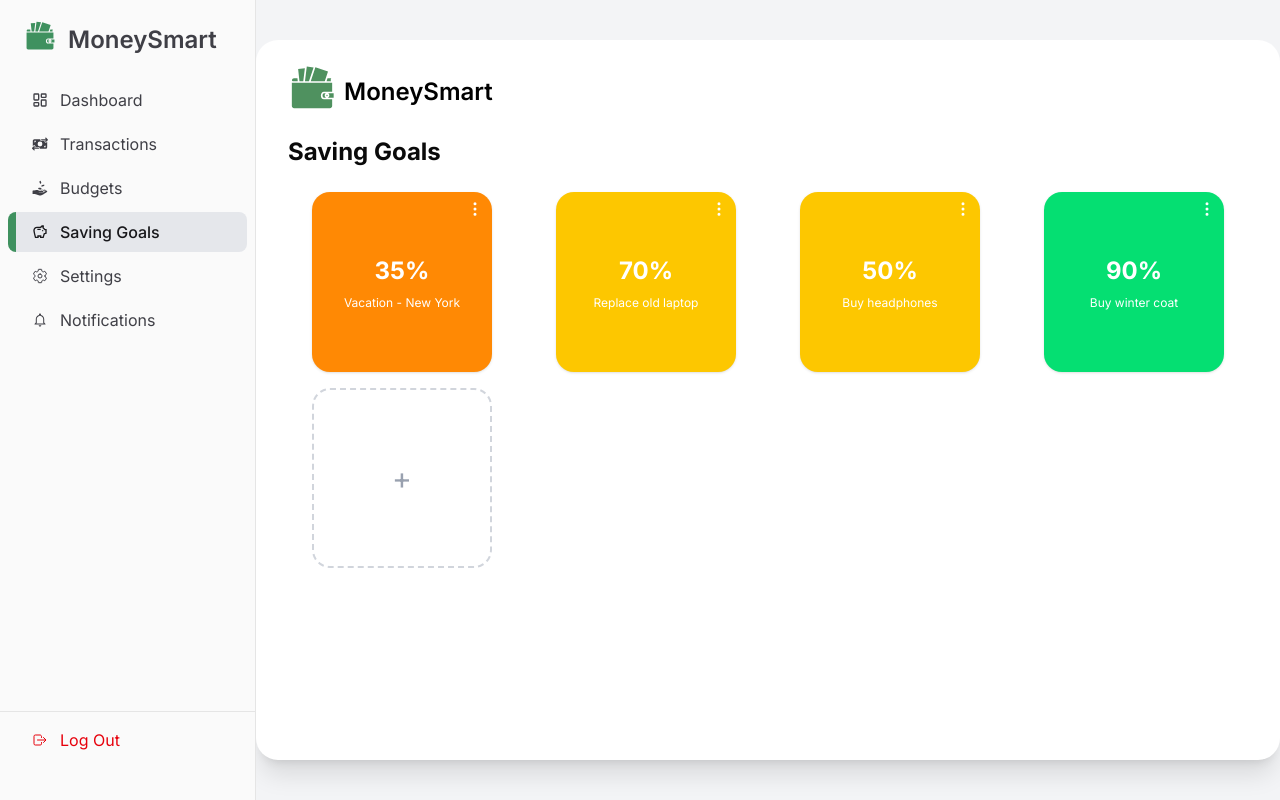
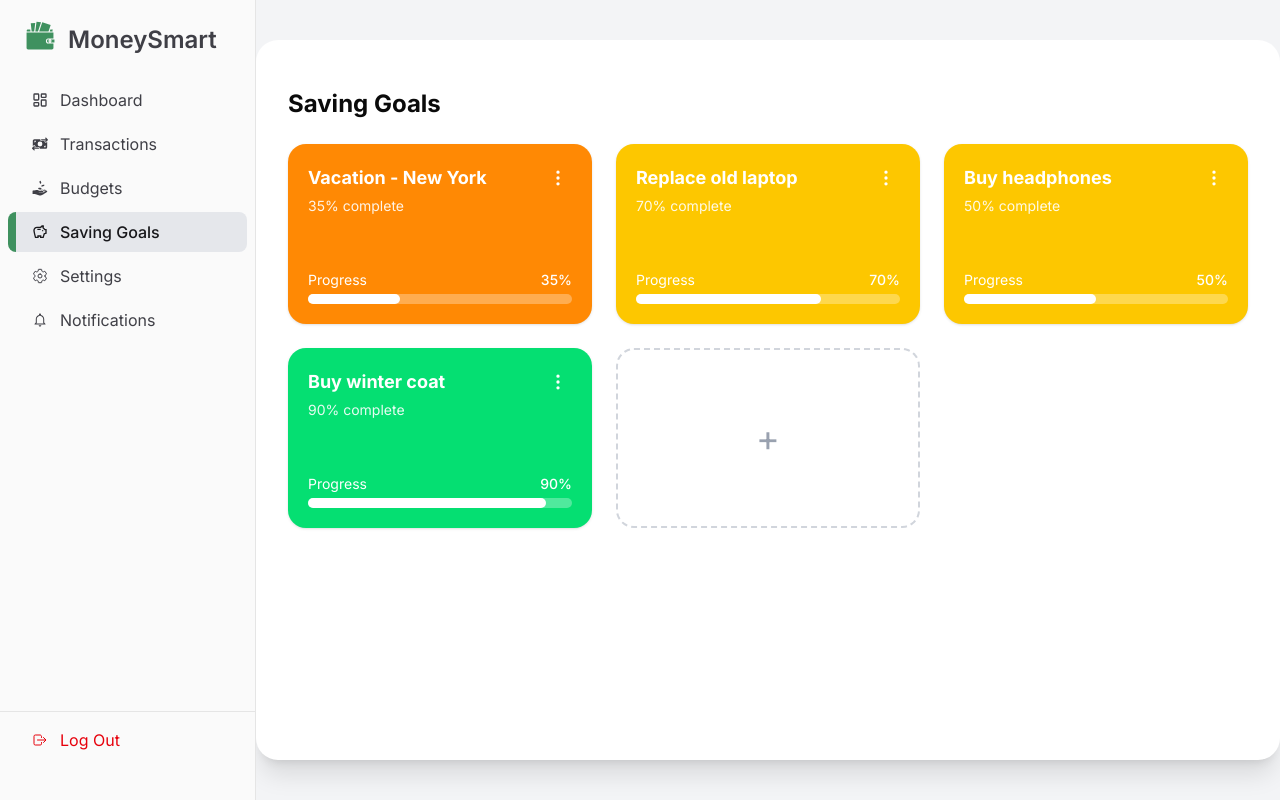
Before and after one commit to Harry-Huynh/MoneySmart-Frontend, a Next.js app: page /saving-goals in a window 1280 px wide. Built offline with nearby package versions, Linux system fonts and the light colour scheme; no server answers.

Commit message:
refactor: add api/register and api/login for authenticate,  change square box to rectangle, fix dropdown menu for edit and delete[Dngo13]

```diff
--- a/src/app/(root)/saving-goals/page.js
+++ b/src/app/(root)/saving-goals/page.js
@@ -54,12 +54,12 @@ export default function SavingGoalsPage() {
     <section className="min-h-screen bg-gray-100 flex justify-center py-10">
       <div className="w-full max-w-5xl bg-white rounded-3xl shadow-xl px-8 py-6">
         <div className="flex items-center gap-4 mb-6">
-          <Logo />
+
         </div>
 
         <h1 className="text-2xl font-bold mb-6">Saving Goals</h1>
 
-        <div className="grid grid-cols-1 sm:grid-cols-2 lg:grid-cols-4 gap-4 justify-items-center">
+       <div className="grid grid-cols-1 md:grid-cols-2 lg:grid-cols-3 gap-6">
           {goals.map((goal) => (
             <SavingGoalsBox
               key={goal.id}
@@ -76,9 +76,9 @@ export default function SavingGoalsPage() {
           ))}
 
           {/* ➕ Add Goal */}
-          <Link
+            <Link
             href="/saving-goals/add"
-            className="aspect-square max-w-45 w-full rounded-2xl border-2 border-dashed border-gray-300 flex items-center justify-center text-gray-400 text-3xl hover:border-green-500 hover:text-green-500 transition"
+            className="min-h-[180px] rounded-2xl border-2 border-dashed border-gray-300 flex items-center justify-center text-gray-400 text-4xl hover:border-green-500 hover:text-green-500 transition cursor-pointer p-6"
           >
             +
           </Link>
--- a/src/components/SavingGoalsBox.js
+++ b/src/components/SavingGoalsBox.js
@@ -15,44 +15,64 @@ export default function SavingGoalsBox({ goal, onEdit, onDelete }) {
 
   return (
     <div
-      className={`relative aspect-square max-w-[180px] w-full p-4
+      className={`relative min-h-[180px] w-full p-5
                   rounded-2xl shadow text-white
                   flex flex-col justify-between ${cardColor()}`}
     >
       {/* Menu */}
+      <div className="flex justify-between items-start">
+        <div className="flex-1">
+          <h3 className="text-lg font-bold mb-1">{goal.title}</h3>
+          <p className="text-sm opacity-90">{goal.progress}% complete</p>
+        </div>
+
         <button
-        className="absolute top-2 right-2"
+          className="p-1 hover:bg-white/20 rounded-lg transition cursor-pointer"
           onClick={() => setMenuOpen(!menuOpen)}
         >
-        <MoreVertical size={18} />
+          <MoreVertical size={20} />
         </button>
+      </div>
+
 
       {/* Dropdown */}
         {menuOpen && (
-        <div className="absolute top-8 right-2 bg-white text-black rounded-lg shadow text-sm z-10">
+        <div className="absolute top-12 right-2 bg-white text-black rounded-lg shadow-lg text-sm z-10 min-w-[120px] border border-gray-200 overflow-hidden">
           <Link
             href={`/saving-goals/${goal.id}/edit`}
-            className="block px-3 py-1.5 hover:bg-gray-100"
+            onClick={() => setMenuOpen(false)}
+            className="block w-full px-4 py-2.5 hover:bg-gray-100 text-left"
           >
             Edit
           </Link>
 
             <button
-            onClick={onDelete}
-            className="block w-full px-3 py-1.5 text-red-600 hover:bg-gray-100 text-left"
+              onClick={() => {
+                onDelete();
+                setMenuOpen(false);
+              }}
+              className="block w-full px-4 py-2.5 text-red-600 hover:bg-gray-100 text-left rounded-b-lg border-t border-gray-200"
             >
               Delete
             </button>
           </div>
         )}
 
-      {/* Content */}
-      <div className="flex flex-col items-center justify-center flex-1">
-        <p className="text-2xl font-bold">{goal.progress}%</p>
-        <p className="mt-2 text-xs text-center leading-tight">
-          {goal.title}
-        </p>
+      {/* Progress Bar */}
+      <div className="mt-4">
+        <div className="flex justify-between text-sm mb-1">
+          <span>Progress</span>
+          <span className="font-medium">{goal.progress}%</span>
         </div>
+        <div className="w-full bg-white/30 rounded-full h-2.5">
+          <div
+            className="bg-white h-2.5 rounded-full"
+            style={{ width: `${goal.progress}%` }}
+          ></div>
+        </div>
+      </div>
+
+
     </div>
   );
 }
--- a/src/lib/authenticate.js
+++ b/src/lib/authenticate.js
@@ -40,7 +40,7 @@ export async function isTokenExpired(token) {
 }
 
 export async function authenticateUser(username, password) {
-  const res = await fetch(`${process.env.NEXT_PUBLIC_BACKEND_URL}/login`, {
+  const res = await fetch(`${process.env.NEXT_PUBLIC_BACKEND_URL}/api/login`, {
     method: "POST",
     body: JSON.stringify({ username, password }),
     headers: {
@@ -69,7 +69,7 @@ export async function registerUser(
   currencyCode,
   dateFormat,
 ) {
-  const res = await fetch(`${process.env.NEXT_PUBLIC_BACKEND_URL}/register`, {
+  const res = await fetch(`${process.env.NEXT_PUBLIC_BACKEND_URL}/api/register`, {
     method: "POST",
     body: JSON.stringify({
       name,
```
Also changed, not shown: 1 other file (tests, documents, lock files or other folders). Lines whose indentation alone changed are shown as unchanged.
